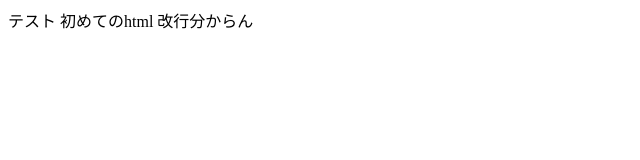
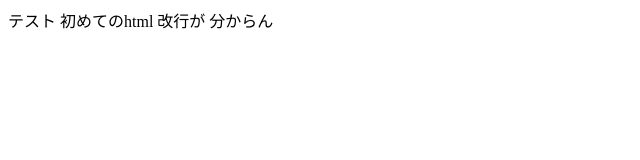
Before and after one commit to Kaito-Aoyama/4-21_test, a plain HTML site: page index.html in a window 1280 px wide. Shown: the full height of the page, 0-640 px from the left. Drawn offline with Linux system fonts and the light colour scheme.

Commit message:
Update index.html

```diff
--- a/index.html
+++ b/index.html
@@ -7,6 +7,7 @@
   <body>
     テスト
     初めてのhtml
-    改行分からん
+    改行が
+    分からん
   </body>
 </html>
```
